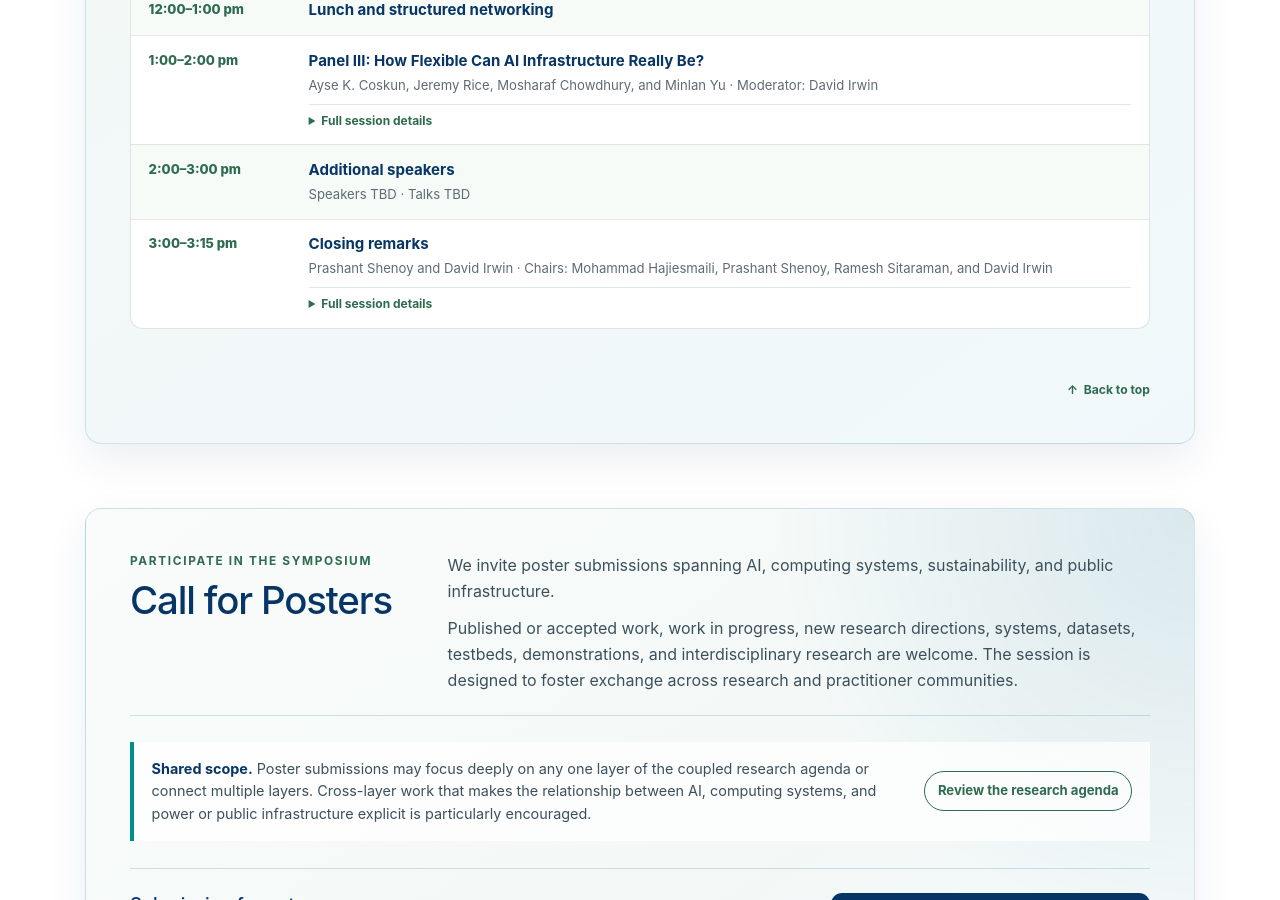
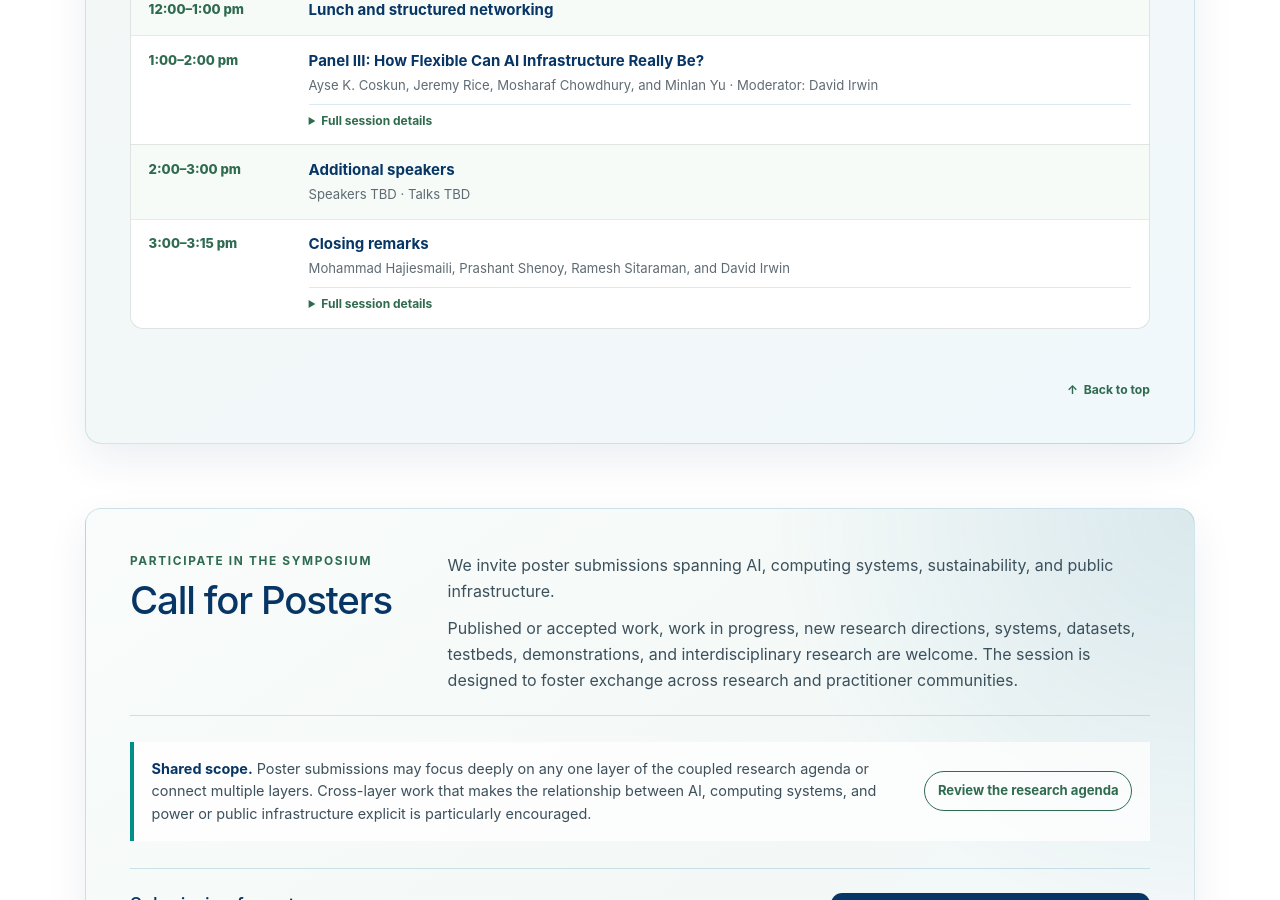
Before and after one commit to umass-solar/umass-solar.github.io, a Jekyll site: the page built from scai-symposium.md, in a window 1280 px wide and 900 px high, scrolled down 6160 px. Built offline with Jekyll 4.4.1, drawn with Linux system fonts in a browser that asks for light colours.

Commit message:
Update scai-symposium.md

```diff
--- a/scai-symposium.md
+++ b/scai-symposium.md
@@ -2215,14 +2215,14 @@
           <time class="scai-program-time" datetime="2026-09-18T15:00">3:00&ndash;3:15 pm</time>
           <div class="scai-program-session">
             <strong>Closing remarks</strong>
-            <p>Prashant Shenoy and David Irwin &middot; Chairs: Mohammad Hajiesmaili, Prashant Shenoy, Ramesh Sitaraman, and David Irwin</p>
+            <p>Mohammad Hajiesmaili, Prashant Shenoy, Ramesh Sitaraman, and David Irwin</p>
             <details class="scai-session-details">
               <summary>Full session details</summary>
               <div class="scai-session-details-panel">
-                <div class="scai-session-person"><strong>Mohammad Hajiesmaili</strong><span>Associate Professor, Manning College of Information and Computer Sciences, UMass Amherst</span><em>Session chair</em></div>
-                <div class="scai-session-person"><strong>Prashant Shenoy</strong><span>Distinguished Professor of Computer Science and Director of the NSF CoDec Expedition, UMass Amherst</span><em>Closing remarks; session chair</em></div>
-                <div class="scai-session-person"><strong>Ramesh Sitaraman</strong><span>Distinguished Professor, Manning College of Information and Computer Sciences, UMass Amherst; Chief Consulting Scientist, Akamai Technologies</span><em>Session chair</em></div>
-                <div class="scai-session-person"><strong>David Irwin</strong><span>Professor and Associate Department Head of Electrical and Computer Engineering; Adjunct Professor of Computer Science, UMass Amherst</span><em>Closing remarks; session chair</em></div>
+                <div class="scai-session-person"><strong>Mohammad Hajiesmaili</strong><span>Associate Professor, Manning College of Information and Computer Sciences, UMass Amherst</span><em>Closing remarks</em></div>
+                <div class="scai-session-person"><strong>Prashant Shenoy</strong><span>Distinguished Professor of Computer Science and Director of the NSF CoDec Expedition, UMass Amherst</span><em>Closing remarks</em></div>
+                <div class="scai-session-person"><strong>Ramesh Sitaraman</strong><span>Distinguished Professor, Manning College of Information and Computer Sciences, UMass Amherst; Chief Consulting Scientist, Akamai Technologies</span><em>Closing remarks</em></div>
+                <div class="scai-session-person"><strong>David Irwin</strong><span>Professor and Associate Department Head of Electrical and Computer Engineering; Adjunct Professor of Computer Science, UMass Amherst</span><em>Closing remarks</em></div>
               </div>
             </details>
           </div>
```
